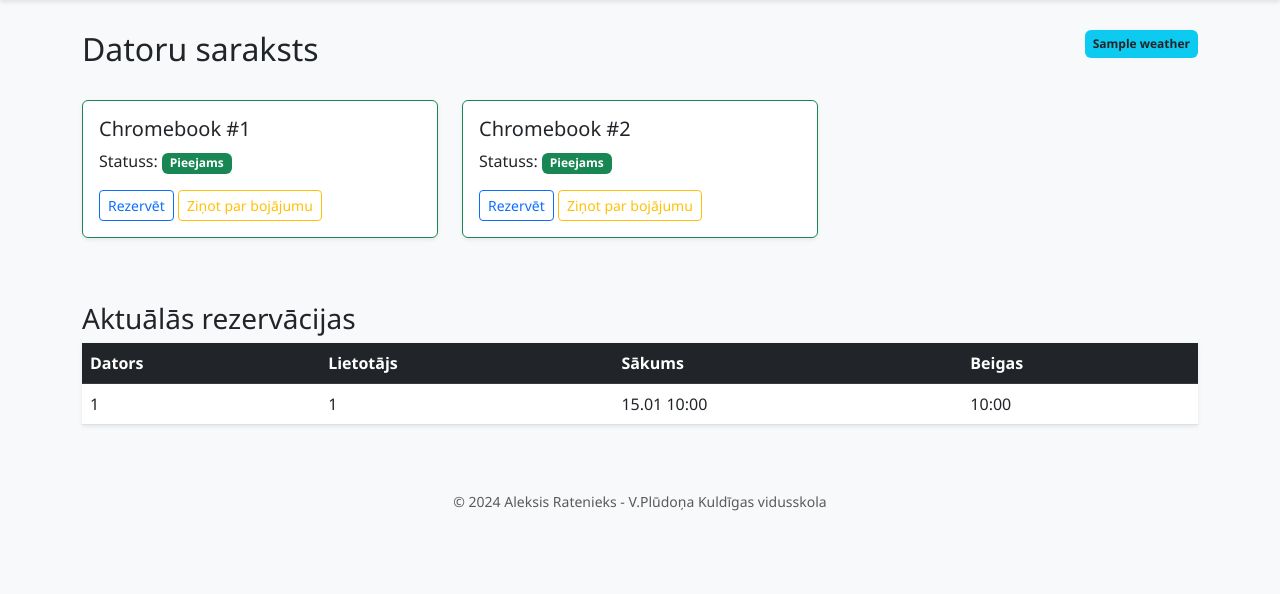
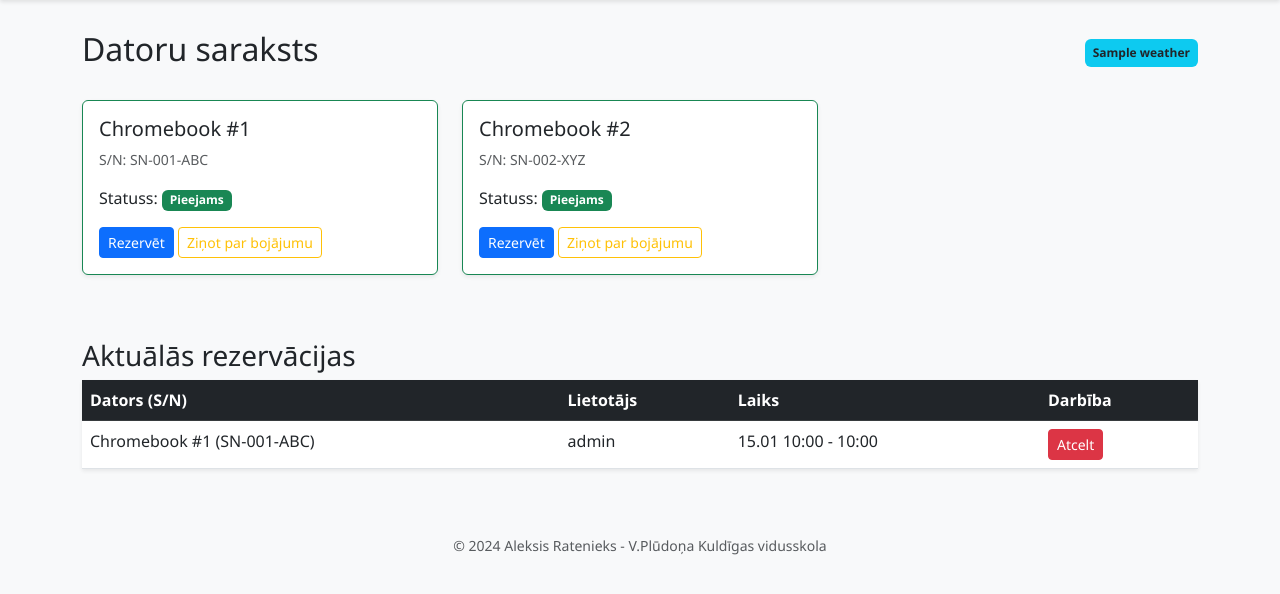
Before and after one commit to aleksis-ratenieks/vpkv_chromebook_noslogojums, a Flask app: template templates/dashboard.html in a window 1280 px wide. Shown: the part 56-650 px from the top of the page. Run offline with Flask 3, Linux system fonts and the light colour scheme; a user stored in the database is signed in; tables that the repository leaves empty hold one stand-in row (values such as "Sample post"); the template is opened without the code that fills it: values that come from a table or form of the project are taken from there, most other values are stand-ins (such as "Sample title", 1, 10 or a date in 2020).

Commit message:
Update dashboard.html

```diff
--- a/templates/dashboard.html
+++ b/templates/dashboard.html
@@ -1,11 +1,11 @@
 {% extends "base.html" %}
 {% block content %}
-<div class="row mb-4">
+<div class="row mb-4 align-items-center">
     <div class="col-md-8">
         <h2>Datoru saraksts</h2>
     </div>
     <div class="col-md-4 text-end">
-        <div class="badge bg-info text-dark p-2">{{ weather }}</div>
+        <span class="badge bg-info text-dark p-2">{{ weather }}</span>
     </div>
 </div>
 
@@ -15,48 +15,14 @@
         <div class="card h-100 shadow-sm border-{{ 'danger' if computer.status == 'Bojāts' else 'success' }}">
             <div class="card-body">
                 <h5 class="card-title">{{ computer.name }}</h5>
-                <p class="card-text">Statuss:
-                    <span class="badge {{ 'bg-danger' if computer.status == 'Bojāts' else 'bg-success' }}">
-                        {{ computer.status }}
-                    </span>
-                </p>
+                <p class="text-muted small">S/N: {{ computer.serial_number }}</p>
+                <p>Statuss: <span class="badge {{ 'bg-danger' if computer.status == 'Bojāts' else 'bg-success' }}">{{ computer.status }}</span></p>
 
                 {% if computer.status != 'Bojāts' %}
-                <button class="btn btn-sm btn-outline-primary" data-bs-toggle="modal" data-bs-target="#resModal{{computer.id}}">Rezervēt</button>
+                <button class="btn btn-sm btn-primary" data-bs-toggle="modal" data-bs-target="#resModal{{computer.id}}">Rezervēt</button>
                 <a href="{{ url_for('report_damage', id=computer.id) }}" class="btn btn-sm btn-outline-warning">Ziņot par bojājumu</a>
                 {% endif %}
             </div>
-        </div>
-    </div>
-
-    <div class="modal fade" id="resModal{{computer.id}}" tabindex="-1">
-        <div class="modal-dialog">
-            <form action="{{ url_for('reserve') }}" method="POST" class="modal-content">
-                <div class="modal-header">
-                    <h5 class="modal-title">Rezervēt {{ computer.name }}</h5>
-                    <button type="button" class="btn-close" data-bs-dismiss="modal"></button>
-                </div>
-                <div class="modal-body">
-                    <input type="hidden" name="computer_id" value="{{ computer.id }}">
-                    <div class="mb-3">
-                        <label>Datums</label>
-                        <input type="date" name="date" class="form-control" required>
-                    </div>
-                    <div class="row">
-                        <div class="col">
-                            <label>No (HH:MM)</label>
-                            <input type="time" name="start_time" class="form-control" required>
-                        </div>
-                        <div class="col">
-                            <label>Līdz (HH:MM)</label>
-                            <input type="time" name="end_time" class="form-control" required>
-                        </div>
-                    </div>
-                </div>
-                <div class="modal-footer">
-                    <button type="submit" class="btn btn-primary">Apstiprināt</button>
-                </div>
-            </form>
         </div>
     </div>
     {% endfor %}
@@ -67,24 +33,27 @@
     <table class="table table-hover bg-white shadow-sm">
         <thead class="table-dark">
             <tr>
-                <th>Dators</th>
+                <th>Dators (S/N)</th>
                 <th>Lietotājs</th>
-                <th>Sākums</th>
-                <th>Beigas</th>
+                <th>Laiks</th>
+                <th>Darbība</th>
             </tr>
         </thead>
         <tbody>
             {% for res in reservations %}
             <tr>
-                <td>{{ res.computer_id }}</td>
-                <td>{{ res.user_id }}</td>
-                <td>{{ res.start_time.strftime('%d.%m %H:%M') }}</td>
-                <td>{{ res.end_time.strftime('%H:%M') }}</td>
+                <td>{{ res.computer.name }} ({{ res.computer.serial_number }})</td>
+                <td>{{ res.user.username }}</td>
+                <td>{{ res.start_time.strftime('%d.%m %H:%M') }} - {{ res.end_time.strftime('%H:%M') }}</td>
+                <td>
+                    {% if res.user_id == current_user.id or current_user.is_admin %}
+                    <a href="{{ url_for('cancel_reservation', id=res.id) }}" class="btn btn-danger btn-sm">Atcelt</a>
+                    {% endif %}
+                </td>
             </tr>
             {% endfor %}
         </tbody>
     </table>
 </div>
-
 <script src="https://cdn.jsdelivr.net/npm/bootstrap@5.3.0/dist/js/bootstrap.bundle.min.js"></script>
 {% endblock %}
```
